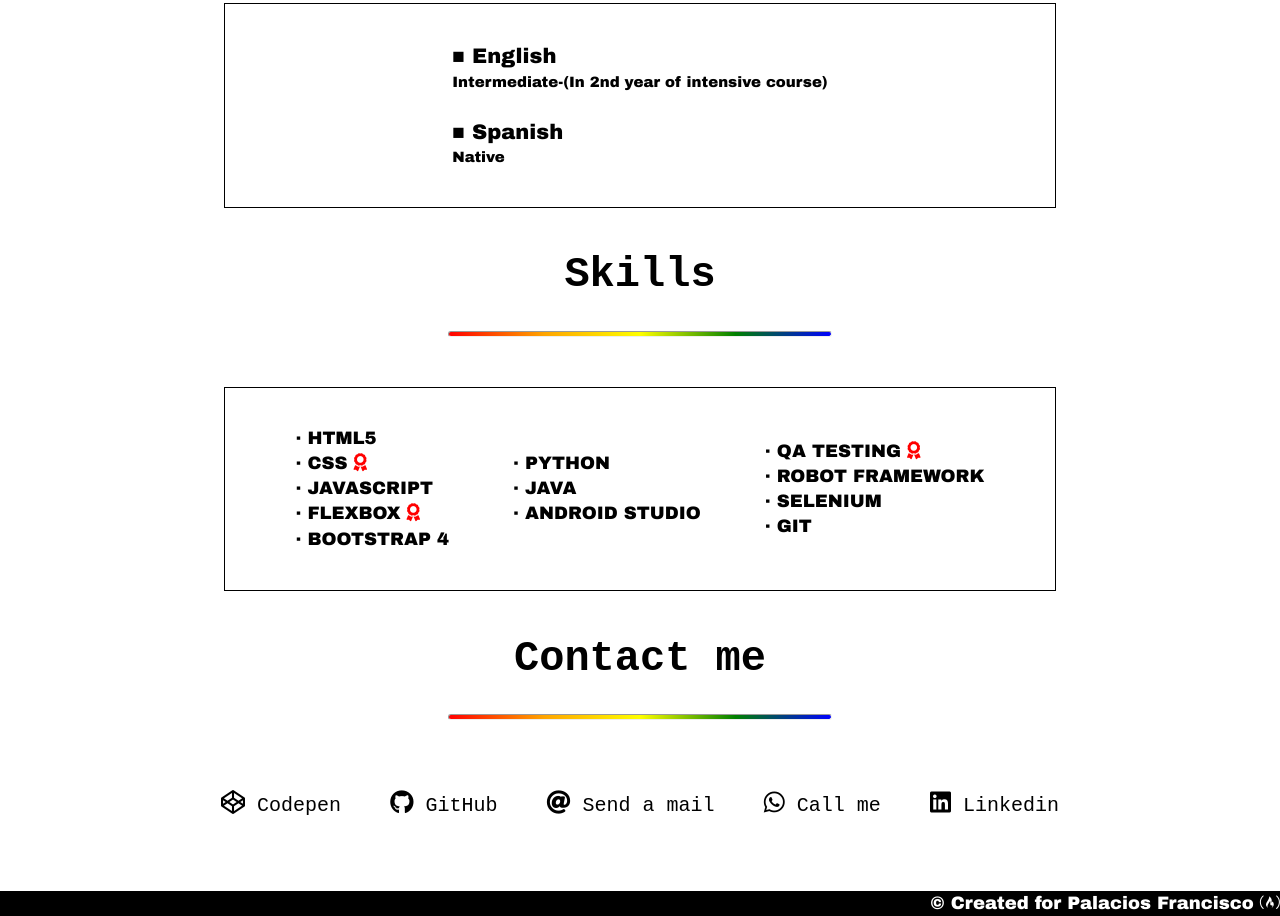
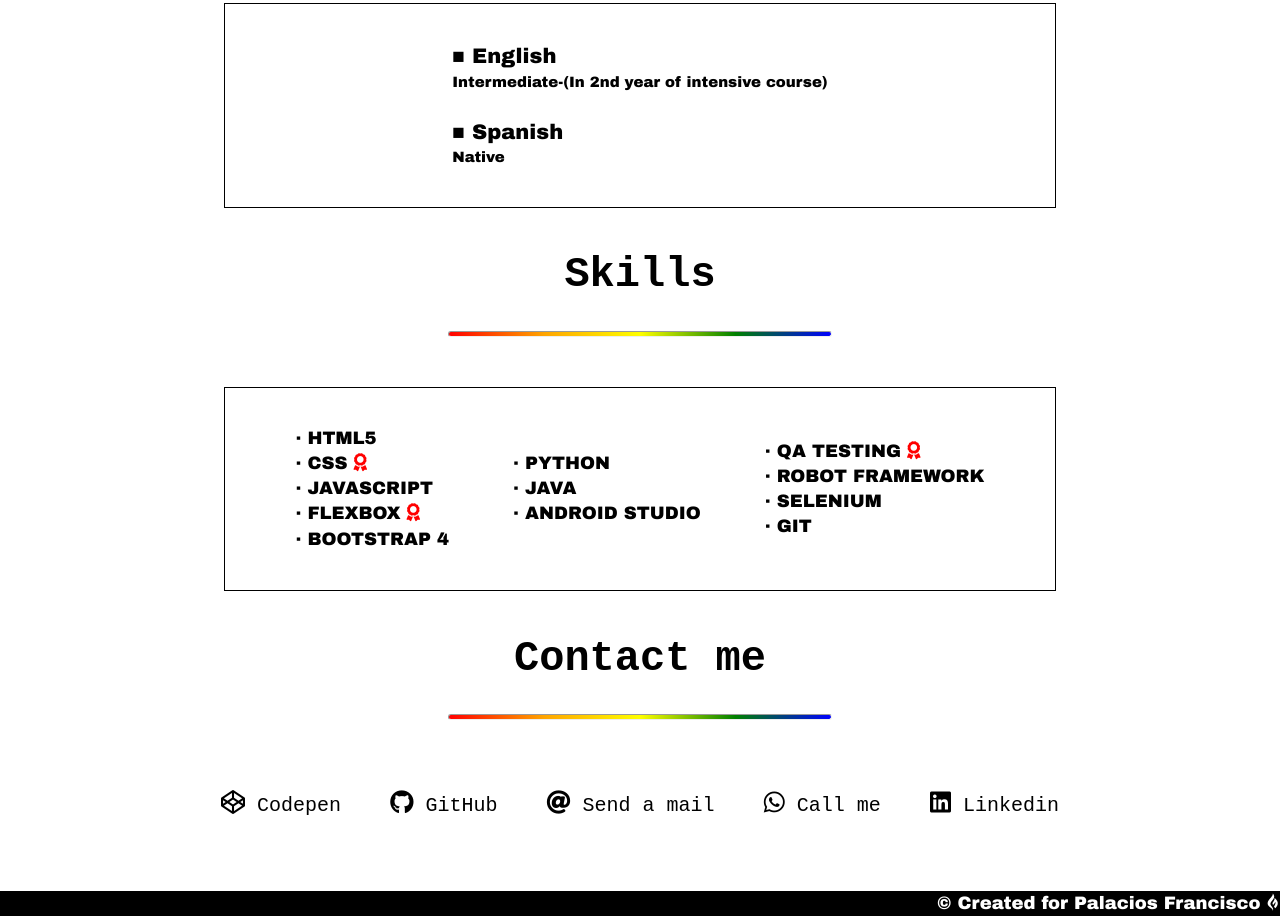
Before and after one commit to Franzcod/MyPerfil, a plain HTML site: page index.html in a window 1280 px wide. Shown: the part 2323-3239 px from the top of the page. Drawn offline with nearby package versions, Linux system fonts and the light colour scheme.

Commit message:
Update index.html
cambio de icono en footer

```diff
--- a/index.html
+++ b/index.html
@@ -200,7 +200,7 @@
   <p>
     &copy; Created for
     <a href="" target="_blank"
-      >Palacios Francisco <i class="fab fa-free-code-camp"></i
+      >Palacios Francisco <i class="fab fa-gripfire"></i></i
     ></a>
   </p>
 </footer>
```
